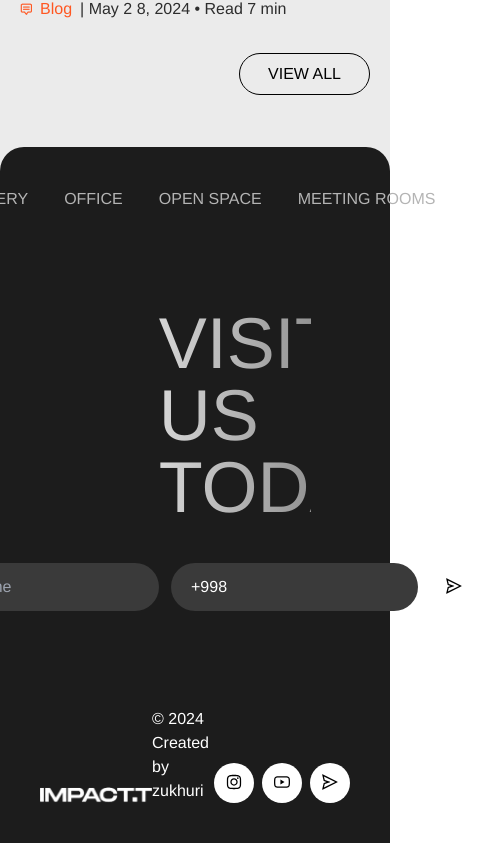
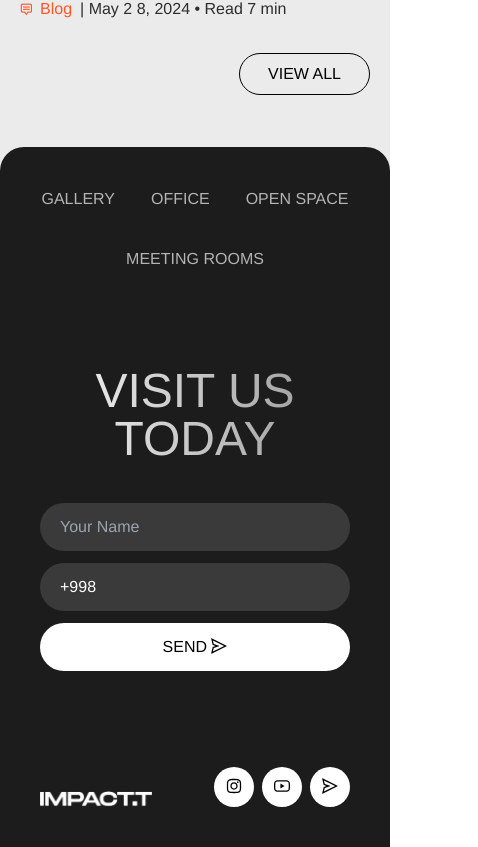
Before and after one commit to shox404/Impact.t, a React (Create React App) app: page / in a window 390 px wide. Shown: the part 8731-9578 px from the top of the page, 478 px wide, since content can reach past the window. Built offline with nearby package versions, Linux system fonts and the light colour scheme; a web font is replaced by a local one.

Commit message:
Footer mobile

```diff
--- a/src/components/footer/index.jsx
+++ b/src/components/footer/index.jsx
@@ -7,38 +7,38 @@ import {
 export default function Footer() {
   return (
     <div className="bg-[#1C1C1C] rounded-t-3xl -mt-6 relative p-10 ">
-      <ul className="flex gap-9 text-[#B4B4B4] justify-center">
+      <ul className="flex gap-9 text-[#B4B4B4] justify-center md:flex-wrap">
         <li>GALLERY</li>
         <li>OFFICE</li>
         <li className="text-nowrap">OPEN SPACE</li>
         <li className="text-nowrap">MEETING ROOMS</li>
       </ul>
       <div className="my-14">
-        <h1 className="bg-gradient-to-r from-[#F9F9F9] to-[#939393] bg-clip-text text-transparent text-center w-3/4 text-7xl m-auto py-10 px-20">
+        <h1 className="bg-gradient-to-r from-[#F9F9F9] to-[#939393] bg-clip-text text-transparent text-center w-3/4 text-7xl m-auto py-10 px-20 md:text-5xl md:w-full md:px-5">
           VISIT US TODAY
         </h1>
-        <div className="flex justify-center gap-3">
+        <div className="flex justify-center gap-3 md:flex-col">
           <input
             type="text"
             placeholder="Your Name"
-            className="px-5 py-3 rounded-full bg-[#3A3A3A] text-white"
+            className="px-5 py-3 rounded-full bg-[#3A3A3A] text-white md:w-full"
           />
           <input
             type="text"
             defaultValue="+998"
-            className="px-5 py-3 rounded-full bg-[#3A3A3A] text-white"
+            className="px-5 py-3 rounded-full bg-[#3A3A3A] text-white md:w-full"
           />
-          <button className="px-4 py-3 rounded-full bg-white">
-            <SendOutlined />
+          <button className="px-4 py-3 rounded-full bg-white md:w-full">
+           <span className="hidden md:inline">SEND</span> <SendOutlined />
           </button>
         </div>
       </div>
-      <div className="flex pt-10 items-end justify-between">
+      <div className="flex pt-10 items-end justify-between md:flex-wrap">
         <img
           src={require("../../assets/materials/logo-white.png")}
           className="w-28"
         />
-        <p className="text-white">© 2024 Created by zukhuri</p>
+        <p className="text-white md:hidden">© 2024 Created by zukhuri</p>
         <div className="flex gap-2">
           <div className="px-3 py-2 rounded-full bg-white">
             <InstagramOutlined />
```
